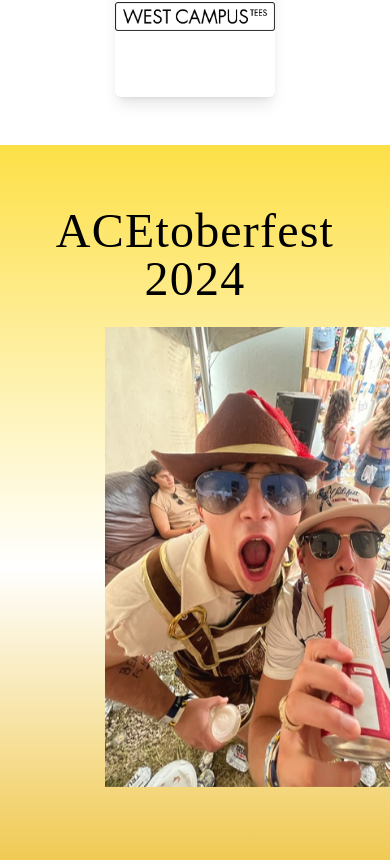
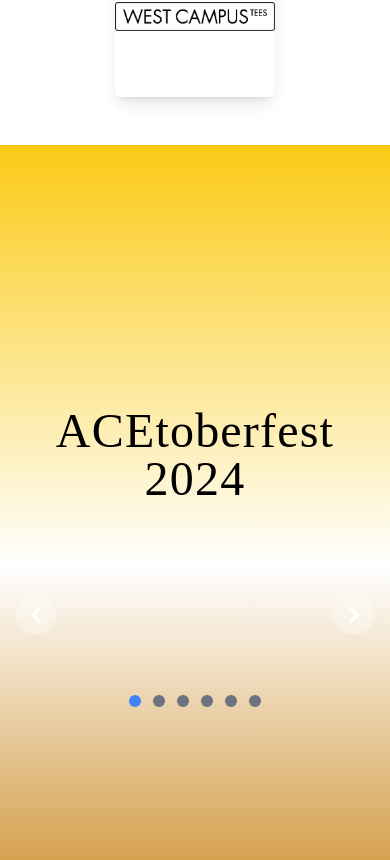
Before and after one commit to andrewlin27/ace-chilifest, a React (Create React App) app in the folder frontend/: page / in a window 390 px wide. Shown: the part 3664-4524 px from the top of the page. Built offline with nearby package versions, Linux system fonts and the light colour scheme; the HTML template or start-up script is replaced by a standard one; a web font is replaced by a local one.

Commit message:
image slider working on web not on mobile

```diff
--- a/frontend/package.json
+++ b/frontend/package.json
@@ -7,6 +7,7 @@
     "@testing-library/react": "^13.4.0",
     "@testing-library/user-event": "^13.5.0",
     "dotenv": "^16.4.5",
+    "flowbite": "^2.5.2",
     "react": "^18.3.1",
     "react-dom": "^18.3.1",
     "react-router-dom": "^6.28.0",
--- a/frontend/src/components/ACEtoberfest.js
+++ b/frontend/src/components/ACEtoberfest.js
@@ -1,4 +1,5 @@
 import React, { useState, useEffect, useRef } from 'react';
+import 'flowbite';
 
 const images = [
     'acetoberfest_1.jpeg',
@@ -22,157 +23,212 @@ function ACEtoberfest() {
     const imageCycleRef = useRef(null);
 
 
-    useEffect(() => {
-        // Preload images
-        const preloadImages = () => {
-            images.forEach((src) => {
-                const img = new Image();
-                img.src = src;
-            });
-        };
+    // useEffect(() => {
+    //     // Preload images
+    //     const preloadImages = () => {
+    //         images.forEach((src) => {
+    //             const img = new Image();
+    //             img.src = src;
+    //         });
+    //     };
 
-        preloadImages();
+    //     preloadImages();
 
-        const observer = new IntersectionObserver(
-            ([entry]) => {
-                if (entry.isIntersecting) {
-                    setIsVisible(true);
-                    showFirstImage(); // Show the first image immediately
-                    startFadingImages();
-                } else {
-                    setIsVisible(false);
-                    clearInterval(imageCycleRef.current);
-                }
-            },
-            {
-                root: null,
-                rootMargin: '0px',
-                threshold: 0.5,
-            }
-        );
+    //     const observer = new IntersectionObserver(
+    //         ([entry]) => {
+    //             if (entry.isIntersecting) {
+    //                 setIsVisible(true);
+    //                 showFirstImage(); // Show the first image immediately
+    //                 startFadingImages();
+    //             } else {
+    //                 setIsVisible(false);
+    //                 clearInterval(imageCycleRef.current);
+    //             }
+    //         },
+    //         {
+    //             root: null,
+    //             rootMargin: '0px',
+    //             threshold: 0.5,
+    //         }
+    //     );
 
-        if (sectionRef.current) {
-            observer.observe(sectionRef.current);
-        }
+    //     if (sectionRef.current) {
+    //         observer.observe(sectionRef.current);
+    //     }
 
-        return () => {
-            if (sectionRef.current) {
-                observer.unobserve(sectionRef.current);
-            }
-            clearInterval(imageCycleRef.current);
-        };
-    }, []);
+    //     return () => {
+    //         if (sectionRef.current) {
+    //             observer.unobserve(sectionRef.current);
+    //         }
+    //         clearInterval(imageCycleRef.current);
+    //     };
+    // }, []);
 
-    const showFirstImage = () => {
-        const containerWidth = imageContainerRef.current?.getBoundingClientRect().width || window.innerWidth;
-        const containerHeight = imageContainerRef.current?.getBoundingClientRect().height || window.innerHeight;
-        // const randomIndex = Math.floor(Math.random() * images.length);
-        const img = new Image();
-        img.src = images[currentImageIndex];
+    // const showFirstImage = () => {
+    //     const containerWidth = imageContainerRef.current?.getBoundingClientRect().width || window.innerWidth;
+    //     const containerHeight = imageContainerRef.current?.getBoundingClientRect().height || window.innerHeight;
+    //     // const randomIndex = Math.floor(Math.random() * images.length);
+    //     const img = new Image();
+    //     img.src = images[currentImageIndex];
 
-        img.onload = () => {
-            const imgWidth = img.naturalWidth;
-            const imgHeight = img.naturalHeight;
+    //     img.onload = () => {
+    //         const imgWidth = img.naturalWidth;
+    //         const imgHeight = img.naturalHeight;
 
-            const padding = 200;
-            const innerMargin = 100;
+    //         const padding = 200;
+    //         const innerMargin = 100;
 
-            const maxLeft = containerWidth - imgWidth - padding - innerMargin * 2;
-            const maxTop = containerHeight - imgHeight - padding - innerMargin * 2;
+    //         const maxLeft = containerWidth - imgWidth - padding - innerMargin * 2;
+    //         const maxTop = containerHeight - imgHeight - padding - innerMargin * 2;
 
-            const safeMaxLeft = Math.max(0, maxLeft);
-            const safeMaxTop = Math.max(0, maxTop);
+    //         const safeMaxLeft = Math.max(0, maxLeft);
+    //         const safeMaxTop = Math.max(0, maxTop);
 
-            const randomTop = Math.floor(Math.random() * safeMaxTop) + padding / 2 + innerMargin;
-            const randomLeft = Math.floor(Math.random() * safeMaxLeft) + (padding + innerMargin);
+    //         const randomTop = Math.floor(Math.random() * safeMaxTop) + padding / 2 + innerMargin;
+    //         const randomLeft = Math.floor(Math.random() * safeMaxLeft) + (padding + innerMargin);
 
-            setCurrentImageIndex((prevIndex) => (prevIndex + 1) % images.length);
-            setPosition({ top: randomTop, left: randomLeft });
+    //         setCurrentImageIndex((prevIndex) => (prevIndex + 1) % images.length);
+    //         setPosition({ top: randomTop, left: randomLeft });
 
-            setTimeout(() => setIsFading(true), 0);
+    //         setTimeout(() => setIsFading(true), 0);
 
-            setTimeout(() => {
-                setIsFading(false);
-            }, 2000);
+    //         setTimeout(() => {
+    //             setIsFading(false);
+    //         }, 2000);
 
-            setTimeout(() => setCurrentImageIndex(null), 2500);
-        };
-    };
+    //         setTimeout(() => setCurrentImageIndex(null), 2500);
+    //     };
+    // };
 
 
-    const handleImage = () => {
-        if (imageRef.current) {
-            setImageWidth(imageRef.current.naturalWidth);
-        }
-    };
+    // const handleImage = () => {
+    //     if (imageRef.current) {
+    //         setImageWidth(imageRef.current.naturalWidth);
+    //     }
+    // };
 
-    const startFadingImages = () => {
-        let nextIndex = currentImageIndex;
-        imageCycleRef.current = setInterval(() => {
-            nextIndex = (nextIndex + 1) % images.length;
-            setCurrentImageIndex(nextIndex);
+    // const startFadingImages = () => {
+    //     let nextIndex = currentImageIndex;
+    //     imageCycleRef.current = setInterval(() => {
+    //         nextIndex = (nextIndex + 1) % images.length;
+    //         setCurrentImageIndex(nextIndex);
 
-            const containerWidth = imageContainerRef.current?.getBoundingClientRect().width || window.innerWidth;
-            const containerHeight = imageContainerRef.current?.getBoundingClientRect().height || window.innerHeight;
+    //         const containerWidth = imageContainerRef.current?.getBoundingClientRect().width || window.innerWidth;
+    //         const containerHeight = imageContainerRef.current?.getBoundingClientRect().height || window.innerHeight;
 
-            const img = new Image();
-            img.src = images[nextIndex];
+    //         const img = new Image();
+    //         img.src = images[nextIndex];
 
-            img.onload = () => {
-                const imgWidth = img.naturalWidth;
-                const imgHeight = img.naturalHeight;
+    //         img.onload = () => {
+    //             const imgWidth = img.naturalWidth;
+    //             const imgHeight = img.naturalHeight;
 
-                const padding = 200;
-                const innerMargin = 100;
+    //             const padding = 200;
+    //             const innerMargin = 100;
 
-                const maxLeft = containerWidth - imgWidth - padding - innerMargin * 2;
-                const maxTop = containerHeight - imgHeight - padding - innerMargin * 2;
+    //             const maxLeft = containerWidth - imgWidth - padding - innerMargin * 2;
+    //             const maxTop = containerHeight - imgHeight - padding - innerMargin * 2;
 
-                const safeMaxLeft = Math.max(0, maxLeft);
-                const safeMaxTop = Math.max(0, maxTop);
+    //             const safeMaxLeft = Math.max(0, maxLeft);
+    //             const safeMaxTop = Math.max(0, maxTop);
 
-                const randomTop = Math.floor(Math.random() * safeMaxTop) + padding / 2 + innerMargin;
-                const randomLeft = Math.floor(Math.random() * safeMaxLeft) + (padding + innerMargin);
+    //             const randomTop = Math.floor(Math.random() * safeMaxTop) + padding / 2 + innerMargin;
+    //             const randomLeft = Math.floor(Math.random() * safeMaxLeft) + (padding + innerMargin);
 
-                setPosition({ top: randomTop, left: randomLeft });
+    //             setPosition({ top: randomTop, left: randomLeft });
 
-                setTimeout(() => {
-                    setIsFading(true);
-                    setTimeout(() => setIsFading(false), 2000);
-                }, 50);
-            };
-        }, 3000);
-    };
+    //             setTimeout(() => {
+    //                 setIsFading(true);
+    //                 setTimeout(() => setIsFading(false), 2000);
+    //             }, 50);
+    //         };
+    //     }, 3000);
+    // };
 
 
     return (
         <div>
-            <div
-                ref={sectionRef}
-                className={`py-12 flex flex-col justify-center items-center min-h-screen bg-gradient-to-b from-yellow-300 via-white to-yellow-500 transition-opacity duration-1000 ${isVisible ? 'opacity-100' : 'opacity-0'}`}
-            >
+            <div className="py-12 flex flex-col justify-center items-center min-h-screen bg-gradient-to-b from-yellow-300 via-white to-yellow-500 transition-opacity duration-1000">
                 <h1 className="text-center text-5xl sm:text-7xl font-gothic text-brown-800 tracking-wide">
-                    ACEtoberfest<br/>2024
+                    ACEtoberfest<br />2024
                 </h1>
 
-                <div className='relative w-full h-[600px] mt-6 overflow-hidden'>
-                    {currentImageIndex !== null && (
-                        <img
-                            src={images[currentImageIndex]}
-                            alt="ACEtoberfest"
-                            className={`absolute transition-opacity duration-1000 ease-in-out ${isFading ? 'opacity-100' : 'opacity-0'
-                                }`}
-                            onLoad={handleImage}
-                            style={{
-                                top: position.top,
-                                left: position.left,
-                                transform: 'translate(-50%, -50%)',
-                            }}
-                        />
-                    )}
+                <div id="default-carousel" className="relative w-full" data-carousel="slide">
+                    {/* Carousel wrapper */}
+                    <div className="relative h-56 overflow-hidden rounded-lg md:h-96">
+                        {images.map((image, index) => (
+                            <div
+                                key={index}
+                                className={`hidden duration-700 ease-in-out ${index === currentImageIndex ? 'block' : ''}`}
+                                data-carousel-item
+                            >
+                                <img
+                                    src={image}
+                                    className="absolute block w-3/5 -translate-x-1/2 -translate-y-1/2 top-1/2 left-1/2"
+                                    alt={`carousel-${index}`}
+                                />
+                            </div>
+                        ))}
+                    </div>
+
+                    {/* Slider indicators */}
+                    <div className="absolute z-30 flex -translate-x-1/2 bottom-5 left-1/2 space-x-3 rtl:space-x-reverse">
+                        {images.map((_, index) => (
+                            <button
+                                key={index}
+                                type="button"
+                                className={`w-3 h-3 rounded-full ${index === currentImageIndex ? 'bg-blue-500' : 'bg-gray-500'}`}
+                                aria-current={index === currentImageIndex ? 'true' : 'false'}
+                                aria-label={`Slide ${index + 1}`}
+                                onClick={() => setCurrentImageIndex(index)}
+                            ></button>
+                        ))}
+                    </div>
+
+                    {/* Slider controls */}
+                    <button
+                        type="button"
+                        className="absolute top-0 start-0 z-30 flex items-center justify-center h-full px-4 cursor-pointer group focus:outline-none"
+                        onClick={() => setCurrentImageIndex((currentImageIndex - 1 + images.length) % images.length)}
+                        data-carousel-prev
+                    >
+                        <span className="inline-flex items-center justify-center w-10 h-10 rounded-full bg-white/30 dark:bg-gray-800/30 group-hover:bg-white/50 dark:group-hover:bg-gray-800/60 group-focus:ring-4 group-focus:ring-white dark:group-focus:ring-gray-800/70 group-focus:outline-none">
+                            <svg
+                                className="w-4 h-4 text-white dark:text-gray-800 rtl:rotate-180"
+                                aria-hidden="true"
+                                xmlns="http://www.w3.org/2000/svg"
+                                fill="none"
+                                viewBox="0 0 6 10"
+                            >
+                                <path stroke="currentColor" strokeLinecap="round" strokeLinejoin="round" strokeWidth="2" d="M5 1 1 5l4 4" />
+                            </svg>
+                            <span className="sr-only">Previous</span>
+                        </span>
+                    </button>
+
+                    <button
+                        type="button"
+                        className="absolute top-0 end-0 z-30 flex items-center justify-center h-full px-4 cursor-pointer group focus:outline-none"
+                        onClick={() => setCurrentImageIndex((currentImageIndex + 1) % images.length)}
+                        data-carousel-next
+                    >
+                        <span className="inline-flex items-center justify-center w-10 h-10 rounded-full bg-white/30 dark:bg-gray-800/30 group-hover:bg-white/50 dark:group-hover:bg-gray-800/60 group-focus:ring-4 group-focus:ring-white dark:group-focus:ring-gray-800/70 group-focus:outline-none">
+                            <svg
+                                className="w-4 h-4 text-white dark:text-gray-800 rtl:rotate-180"
+                                aria-hidden="true"
+                                xmlns="http://www.w3.org/2000/svg"
+                                fill="none"
+                                viewBox="0 0 6 10"
+                            >
+                                <path stroke="currentColor" strokeLinecap="round" strokeLinejoin="round" strokeWidth="2" d="m1 9 4-4-4-4" />
+                            </svg>
+                            <span className="sr-only">Next</span>
+                        </span>
+                    </button>
                 </div>
             </div>
         </div>
+
     );
 }
 
--- a/frontend/tailwind.config.js
+++ b/frontend/tailwind.config.js
@@ -2,6 +2,7 @@
 module.exports = {
   content: [
     "./src/**/*.{js,jsx,ts,tsx}",
+    "./node_modules/flowbite/**/*.js",
   ],
   theme: {
     extend: {
@@ -66,5 +67,7 @@ module.exports = {
       },
     },
   },
-  plugins: [],
+  plugins: [
+    require('flowbite/plugin')
+  ],
 }
```
Also changed, not shown: 1 other file (tests, documents, lock files or other folders).
